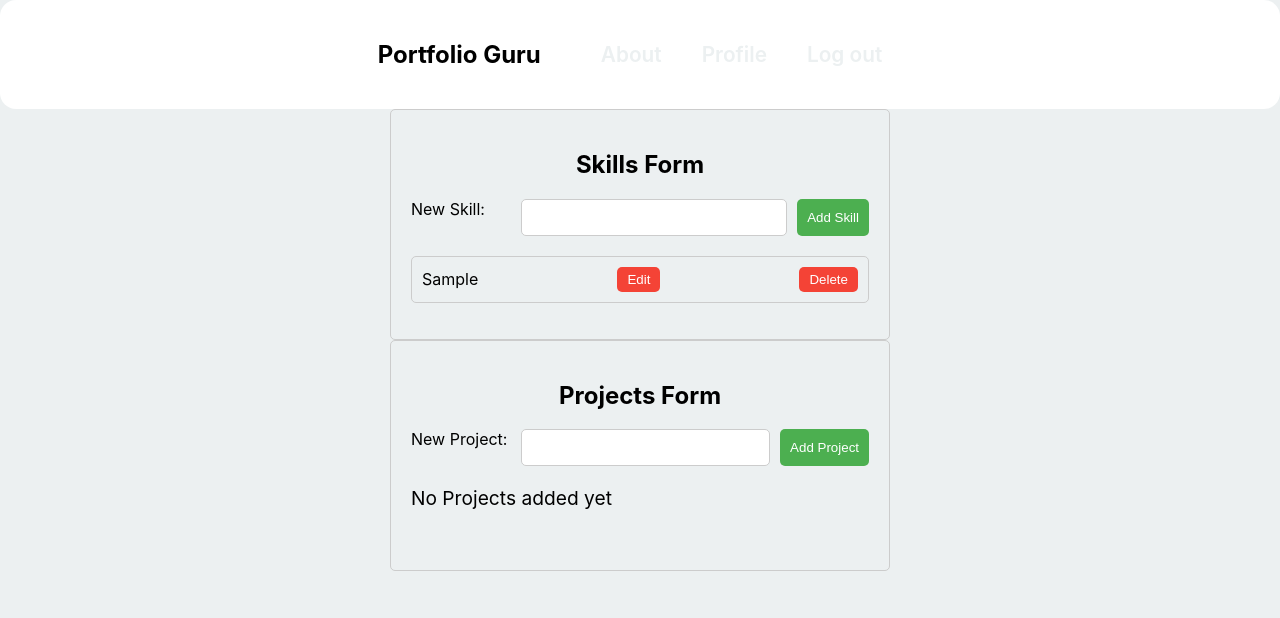
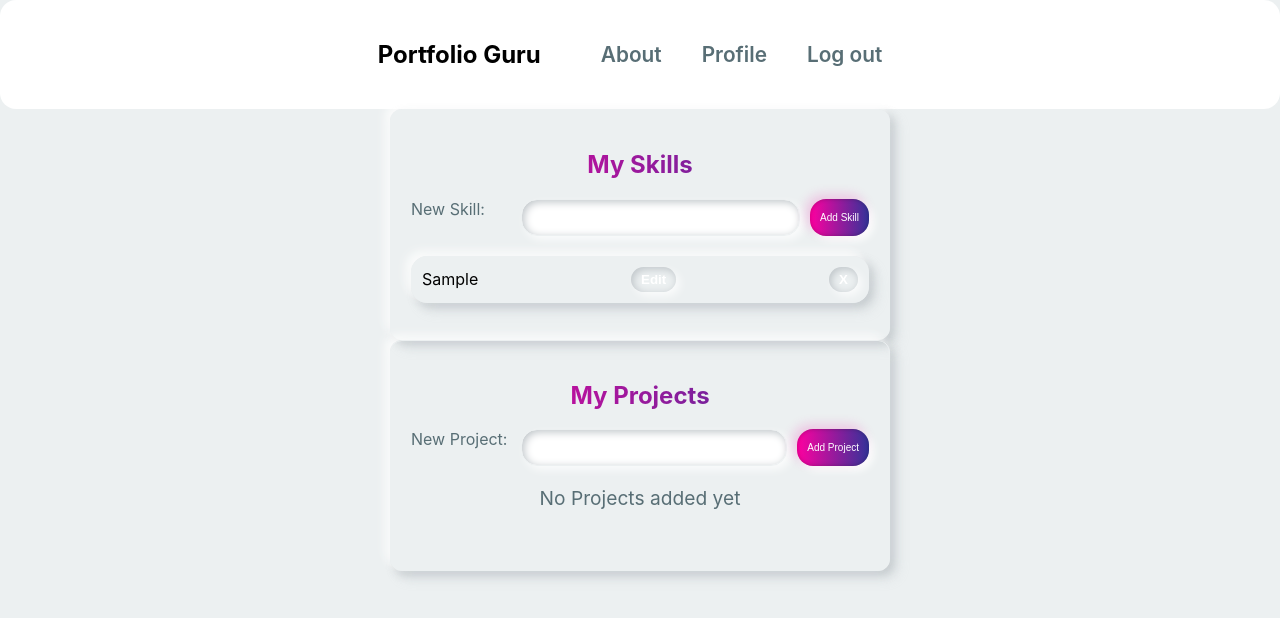
Before and after one commit to m-njora/portfolio-guru, a React (Create React App) app: page /profile in a window 1280 px wide. Both pictures are taken after typing "Sample" into the empty fields and a click on the button "Add Skill". Shown: the top 618 px of the page. Built offline with nearby package versions, Linux system fonts and the light colour scheme.

Commit message:
styled the forms

```diff
--- a/src/components/forms/ProjectsForm.js
+++ b/src/components/forms/ProjectsForm.js
@@ -39,7 +39,7 @@ function ProjectsForm() {
 
   return (
     <div className='form'>
-      <h2>Projects Form</h2>
+      <h2>My Projects </h2>
       <form onSubmit={handleAddProject}>
         <label htmlFor="new-Project">New Project:</label>
         <input
@@ -64,7 +64,7 @@ function ProjectsForm() {
               ) : (
                 <>
                   <button onClick={() => handleEditProject(index)}>Edit</button>
-                  <button onClick={() => handleDeleteProject(index)}>Delete</button>
+                  <button onClick={() => handleDeleteProject(index)}>X</button>
                 </>
               )}
             </li>
--- a/src/components/forms/SkillsForm.js
+++ b/src/components/forms/SkillsForm.js
@@ -40,7 +40,7 @@ function SkillsForm() {
 
   return (
     <div className='form'>
-      <h2>Skills Form</h2>
+      <h2>My Skills</h2>
       <form onSubmit={handleAddSkill}>
         <label htmlFor="new-skill">New Skill:</label>
         <input
@@ -65,7 +65,7 @@ function SkillsForm() {
               ) : (
                 <>
                   <button onClick={() => handleEditSkill(index)}>Edit</button>
-                  <button onClick={() => handleDeleteSkill(index)}>Delete</button>
+                  <button onClick={() => handleDeleteSkill(index)}>X</button>
                 </>
               )}
             </li>
--- a/src/components/forms/form.css
+++ b/src/components/forms/form.css
@@ -2,12 +2,19 @@
     max-width: 500px;
     margin: 0 auto;
     padding: 20px;
-    border: 1px solid #ccc;
-    border-radius: 5px;
+    border: 1px solid #ECF0F1;
+    border-radius: 12px;
+    box-shadow: -8px -8px 12px rgba(255, 255, 255, 0.25), -4px -4px 8px rgba(255, 255, 255, 0.75), 8px 8px 12px rgba(189, 195, 199, 0.25), 4px 4px 8px rgba(189, 195, 199, 0.75);
+
   }
 
   .form h2 {
     text-align: center;
+    background: linear-gradient(90deg, #FF00A0 0%, #333399 100%);
+    -webkit-background-clip: text;
+    -webkit-text-fill-color: transparent;
+    background-clip: text;
+    -webkit-text-fill-color: transparent;
   }
 
   .form form {
@@ -19,26 +26,32 @@
     display: block;
     margin-right: 10px;
     width: 100px;
+    color: #586E75;
   }
 
   .form input[type="text"] {
     flex: 1;
     padding: 10px;
-    border-radius: 5px;
-    border: 1px solid #ccc;
+    border-radius: 16px;
+    border: 1px solid #ECF0F1;
+    box-shadow: 4px 4px 8px rgba(255, 255, 255, 0.75), inset 2px 2px 8px #BDC3C7;
+
   }
 
   .form button[type="submit"],
   .form button {
     padding: 10px;
-    border-radius: 5px;
+    border-radius: 16px;
     border: none;
     cursor: pointer;
   }
 
   .form button[type="submit"] {
-    background-color: #4caf50;
-    color: #fff;
+    background: linear-gradient(90deg, #FF00A0 0%, #333399 100%);    color: #fff;
+    box-shadow: -4px -4px 12px rgba(240, 4, 160, 0.19), 4px 4px 8px #FFFFFF, inset 0px 0px 4px rgba(0, 0, 0, 0.25);
+    font-weight: 500;
+    font-size: 10px;
+    line-height: 15px;
     margin-left: 10px;
   }
 
@@ -47,7 +60,7 @@
   }
 
   .form button[type="submit"]:disabled {
-    background-color: #ccc;
+    background-color: #ECF0F1;
     cursor: not-allowed;
   }
 
@@ -66,21 +79,26 @@
     align-items: center;
     margin-bottom: 10px;
     padding: 10px;
-    border-radius: 5px;
-    border: 1px solid #ccc;
-  }
+    border-radius: 16px;
+    border: 1px solid #ECF0F1;
+    box-shadow: -8px -8px 12px rgba(255, 255, 255, 0.25), -4px -4px 8px rgba(255, 255, 255, 0.75), 8px 8px 12px rgba(189, 195, 199, 0.25), 4px 4px 8px rgba(189, 195, 199, 0.75);
+}
 
   .form li input[type="text"] {
     margin-right: 10px;
   }
 
   .form li button {
-    background-color: #f44336;
-    color: #fff;
+    background-color: #ECF0F1;
+    color: #FFFFFF;
+    font-weight: 700;
     padding: 5px 10px;
-    border-radius: 5px;
+    border-radius: 16px;
     border: none;
     cursor: pointer;
+    box-shadow: 4px 4px 8px rgba(255, 255, 255, 0.75), inset 2px 2px 8px #BDC3C7;
+
+
   }
 
   .form li button:hover {
@@ -90,3 +108,8 @@
   .form li:last-child {
     margin-bottom: 0;
   }
+  .form p{
+    text-align: center;
+    color: #586E75;
+
+  }
--- a/src/navbar/navbar.css
+++ b/src/navbar/navbar.css
@@ -25,7 +25,7 @@ nav{
     text-decoration: none;
     font-size: 1.3rem;
     font-weight: 600;
-    color:  #ECF0F1;
+    color:  #586E75;
     transition: 0.3s ease-in-out;
   }
   /* .navbar li a:hover{
```
